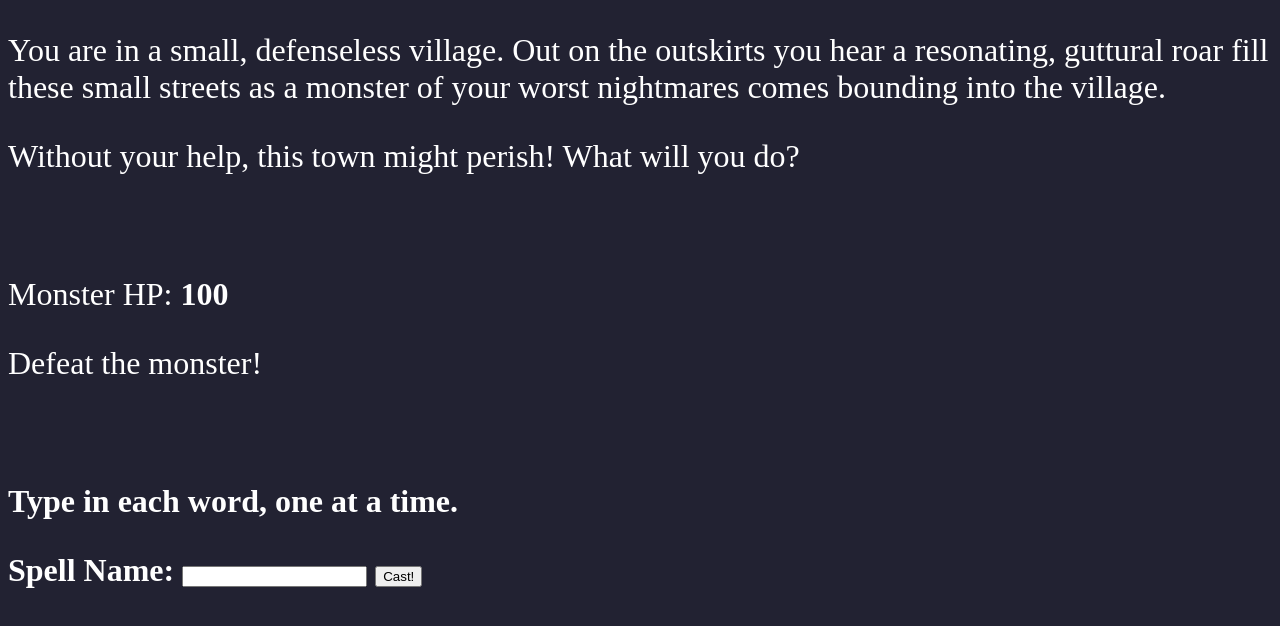
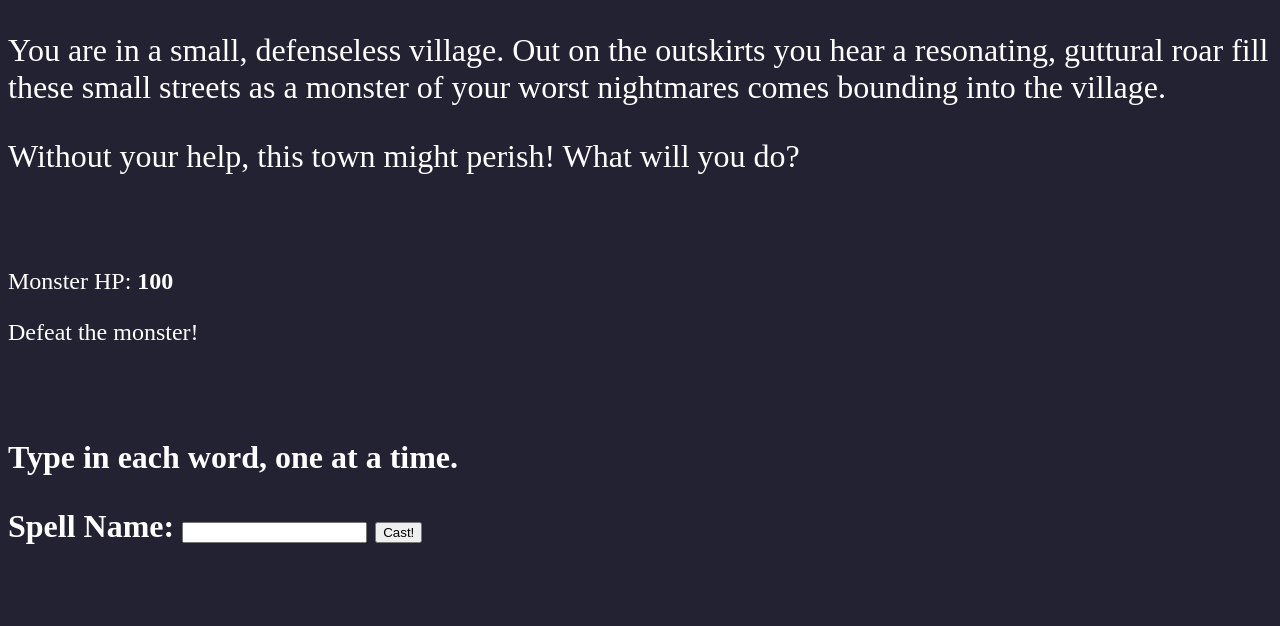
Before and after one commit to JLHGD/TextGuessingGame, a plain HTML site: page index.html in a window 1280 px wide. Drawn offline with Linux system fonts and the light colour scheme.

Commit message:
One more time hopefully

```diff
--- a/styles/main-style.css
+++ b/styles/main-style.css
@@ -3,6 +3,19 @@ body{
     color: #FFF;
     font-size: 2rem;
 }
+
+.story{
+    font-size: 2rem;
+}
+
+#monsterhp{
+    font-size: 1.5rem;
+}
+
+#statusmessage{
+    font-size: 1.5rem;
+}
+
 @media only screen and (max-width: 800px) {
   body {
     text-align: center;
```
